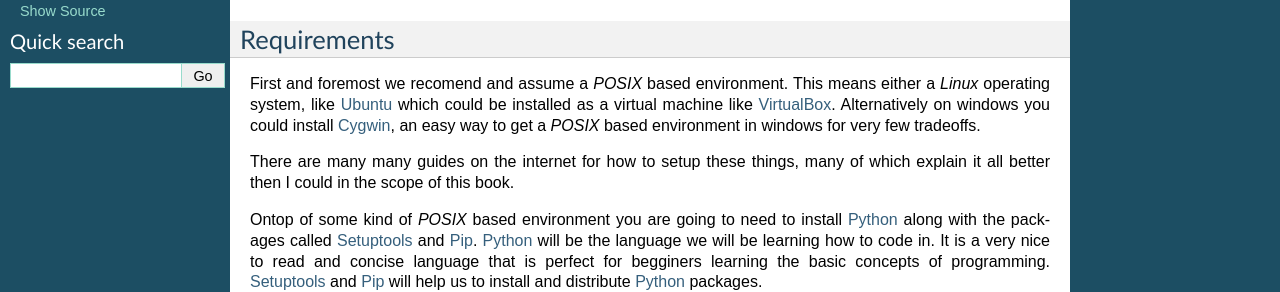
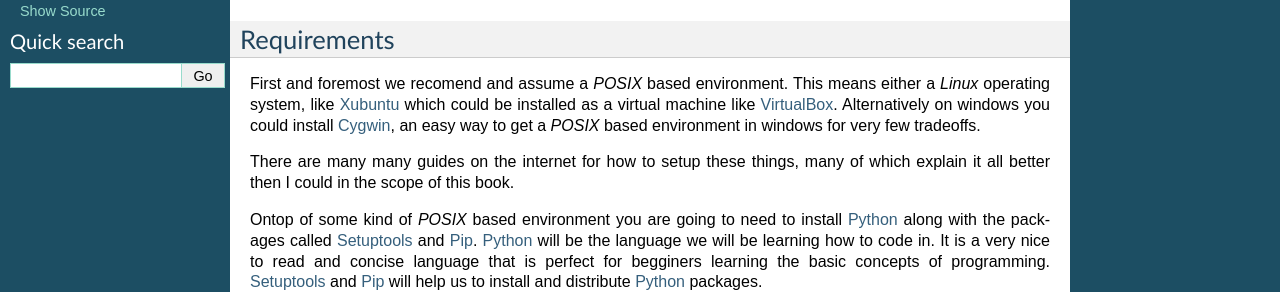
Before and after one commit to Nekroze/codeforthought, a Sphinx documentation site: the page built from docs/index.rst, in a window 1280 px wide. Shown: the part 211-503 px from the top of the page. Built offline with Sphinx 7.4.7, drawn with Linux system fonts in a browser that asks for light colours.

Commit message:
Switched suggested linux to xubuntu, better performance for lower end pc's

```diff
--- a/docs/index.rst
+++ b/docs/index.rst
@@ -13,7 +13,7 @@ Requirements
 ------------
 
 First and foremost we recomend and assume a *POSIX* based environment. This
-means either a *Linux* operating system, like Ubuntu_ which could be
+means either a *Linux* operating system, like Xubuntu_ which could be
 installed as a virtual machine like VirtualBox_. Alternatively on windows you
 could install Cygwin_, an easy way to get a *POSIX* based environment in
 windows for very few tradeoffs.
@@ -36,7 +36,7 @@ learning curve is quite steep. Many others use Vim_ but there are many others
 and if it comes down to it windows notepad will work fine as well... However if
 you want to go with something more like this then give Notepad++_ a try.
 
-.. _Ubuntu: http://www.ubuntu.com/
+.. _Xubuntu: http://xubuntu.org/
 .. _VirtualBox: https://www.virtualbox.org/
 .. _Cygwin: http://www.cygwin.com/
 .. _Python: http://python.org/
```
